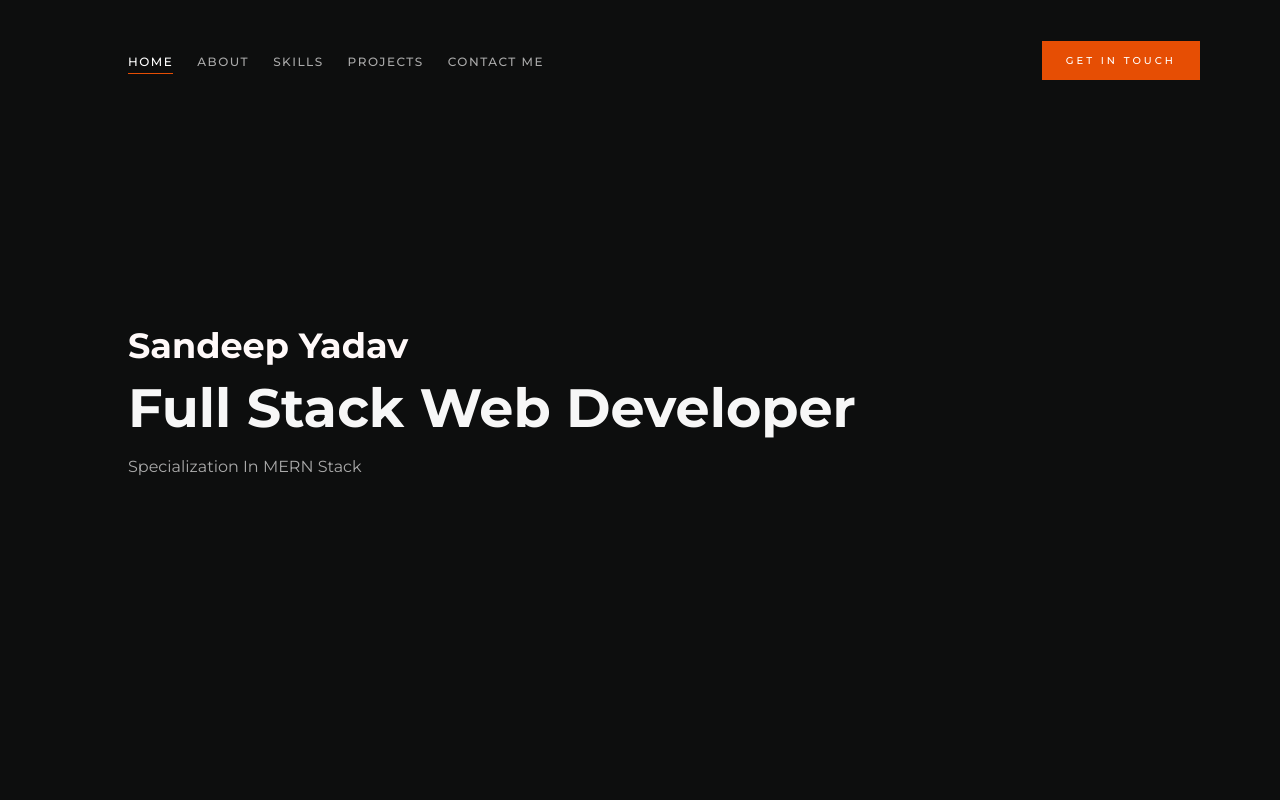
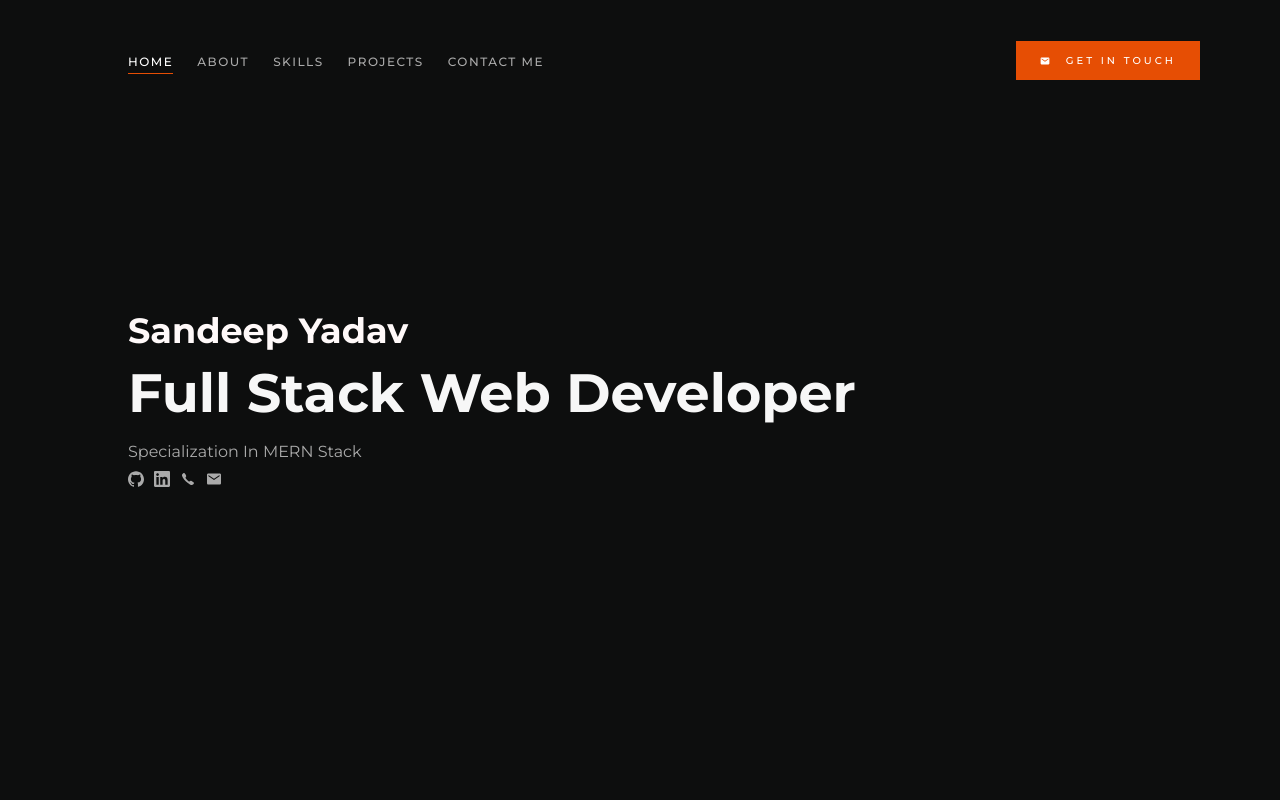
Before and after one commit to Raosandeep007/Sandeep_yadav_portfolio, a React (Create React App) app: page / in a window 1280 px wide. Shown: the top 800 px of the page. Built offline with nearby package versions, Linux system fonts and the light colour scheme.

Commit message:
contact logo updated

```diff
--- a/src/components/Home/Home.js
+++ b/src/components/Home/Home.js
@@ -4,6 +4,14 @@ import { Name, StyledHome, Title } from "../styles/Home.styled";
 import "./style.css";
 
 import { IconContext } from "react-icons";
+import { IoIosCall, IoMdMail } from "react-icons/io";
+import {
+  SiLinkedin,
+  SiGithub,
+  SiMinutemailer,
+  SiTwitter,
+  SiPhonepe,
+} from "react-icons/si";
 
 const Home = () => {
   let today = new Date(),
@@ -15,6 +23,29 @@ const Home = () => {
         <Name>Sandeep Yadav</Name>
         <Title>Full Stack Web Developer</Title>
         <p>Specialization In MERN Stack</p>
+        <div id="contactdiv">
+          <a
+            href="https://github.com/Raosandeep007"
+            target="_blank"
+            rel="noopener noreferrer"
+          >
+            <SiGithub />
+          </a>
+          <a
+            href="https://www.linkedin.com/in/sandeep-yadav-828779149/"
+            target="_blank"
+            rel="noopener noreferrer"
+          >
+            <SiLinkedin />
+          </a>
+
+          <a href="tel:9166250560">
+            <IoIosCall />
+          </a>
+          <a href="mailto:yadavsandeep775@gmail.com">
+            <IoMdMail />
+          </a>
+        </div>
       </StyledHome>
     </IconContext.Provider>
   );
--- a/src/components/Home/style.css
+++ b/src/components/Home/style.css
@@ -75,3 +75,10 @@ p span:nth-of-type(10) {
     opacity: 1;
   }
 }
+
+#contactdiv {
+  margin-top: 1%;
+  display: flex;
+  column-gap: 10px;
+  /* justify-content: space-between; */
+}
--- a/src/components/Navbar/MobileMenu.js
+++ b/src/components/Navbar/MobileMenu.js
@@ -1,4 +1,5 @@
 import React from "react";
+import { IoMdMail } from "react-icons/io";
 import {
   CloseIcon,
   Icon,
@@ -38,6 +39,7 @@ const MobileMenu = ({ isOpen, toggle }) => {
           rel="noreferrer"
         >
           <span>
+            <IoMdMail />
             <span>get in touch</span>
           </span>
         </MobileButton>
--- a/src/components/Navbar/Navbar.js
+++ b/src/components/Navbar/Navbar.js
@@ -11,6 +11,7 @@ import {
 } from "../styles/Navbar.styled";
 import { animateScroll as scroll } from "react-scroll";
 import MobileMenu from "./MobileMenu";
+import { IoMdMail } from "react-icons/io";
 
 const Navbar = () => {
   const [stickyNav, setStickyNav] = useState(false);
@@ -116,6 +117,7 @@ const Navbar = () => {
         rel="noreferrer"
       >
         <span>
+          <IoMdMail />
           <span>get in touch</span>
         </span>
       </StyledCTA>
--- a/src/components/Projects/ProjectCard.js
+++ b/src/components/Projects/ProjectCard.js
@@ -48,7 +48,7 @@ const ProjectCardComponent = ({
             <h4 style={{ marginTop: "10px" }}>Tech Stack</h4>
             <span style={{ display: "flex" }}>
               {techStack.map((el) => (
-                <p>{el}||</p>
+                <p key={el.id}>{el}||</p>
               ))}
             </span>
           </ProjectDetails>
--- a/src/components/Technologies/Technologies.js
+++ b/src/components/Technologies/Technologies.js
@@ -15,7 +15,7 @@ const Technologies = () => {
       <TechnologiesIcons>
         {iconsData.map((iconData) => {
           return (
-            <a href={iconData.href} target={"_blank"}>
+            <a href={iconData.href} key={iconData.id} target={"_blank"}>
               <TechnologyIcon
                 key={iconData.id}
                 src={iconData.icon}
--- a/src/components/styles/Technologies.styled.js
+++ b/src/components/styles/Technologies.styled.js
@@ -22,6 +22,7 @@ export const TechnologiesIcons = styled.div`
 
 export const TechnologyIcon = styled.img`
   height: 50px;
+  border-radius:5px;
 
   @media all and (max-width: ${({ theme }) => theme.breakpoints.md}) {
     height: 24px;
```
Also changed, not shown: 12 other files (tests, documents, lock files or other folders).
